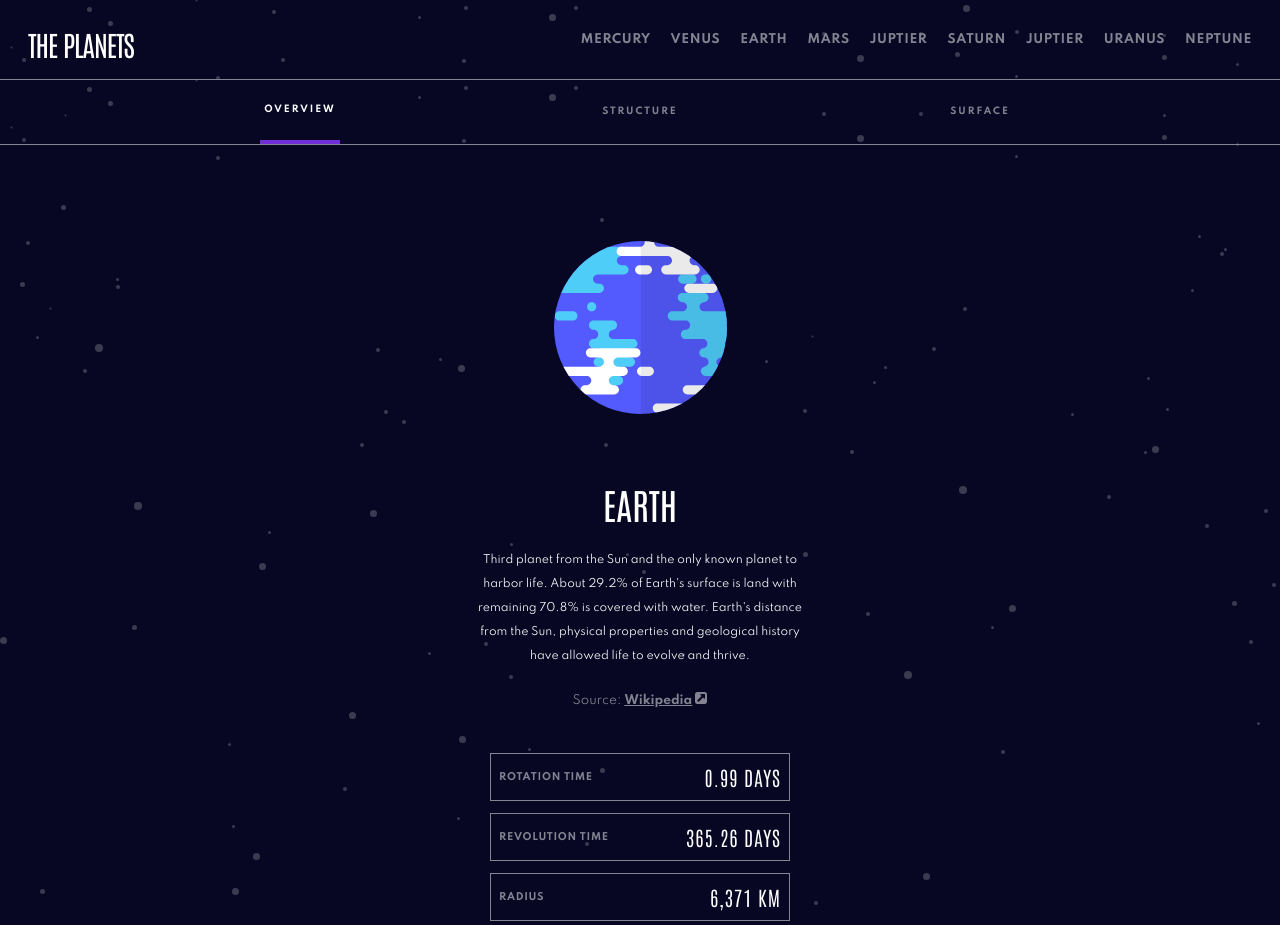
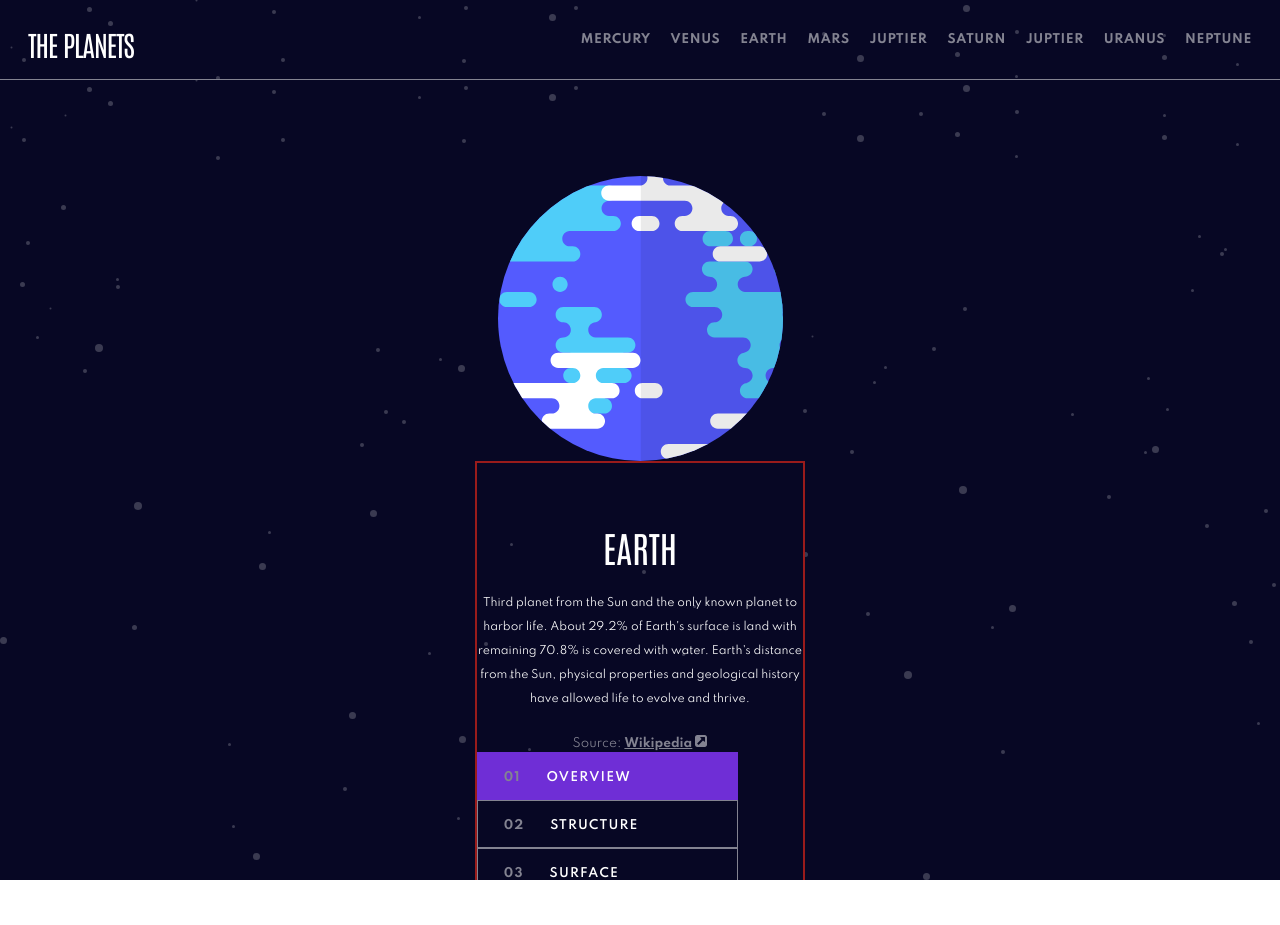
Before and after one commit to asim-ali5514/Planets, a Next.js app in the folder planets/: page /Earth in a window 1280 px wide. Shown: the top 925 px of the page. After the commit the page ends 880 px from the top, so only its background shows below. Built offline with nearby package versions, Linux system fonts and the light colour scheme.

Commit message:
Made button for desktop and tablet
just need to fit the page to the desktop  and tablet sizes and I should be done

```diff
--- /dev/null
+++ b/planets/components/MainButtons.tsx
@@ -0,0 +1,24 @@
+import React from 'react'
+import {InfoContext} from "../components/MainPage"
+import {useContext , createContext} from 'react'
+import { animate, motion , AnimatePresence } from "framer-motion"
+
+interface Props {
+    name : string;
+    color : string;
+    num : number;
+}
+
+export const  MainButtons:React.FC<Props> = ({name , color , num}) => {
+    const {Section , setSection} = useContext(InfoContext)
+    return (
+        <motion.button transition={{type : 'tween' , duration : 0.25}} animate={Section === num ? { backgroundColor  : color } : {backgroundColor : '#070724'}} onClick={() => setSection(num)} style={Section === num ? {backgroundColor : color , borderColor : color} : {}} className={Section === num ? "w-p80 bg-darkBlue h-12 border border-lightGrey  text-white font-Spartan text-xs flex flex-row items-center hover:bg-darkGrey hover:border-darkGrey " : "w-p80  h-12 border border-lightGrey  text-white font-Spartan text-xs flex flex-row items-center   hover:bg-darkGrey hover:border-darkGrey"}>
+            <p className="pt-1 text-lightGrey font-bold tracking-widest pl-p10">
+            {'0' + (num + 1)}
+            </p>
+            <p className="font-semibold = tracking-widest pt-1 pl-p10">
+            {name}
+            </p>
+        </motion.button>
+    )
+}
--- a/planets/components/MainPage.tsx
+++ b/planets/components/MainPage.tsx
@@ -5,6 +5,7 @@ import Image from 'next/image'
 import { animate, motion , AnimatePresence } from "framer-motion"
 import SourceIcon from "../public/icon-source.svg"
 import {FactBox} from "./FactBox"
+import {MainButtons} from "./MainButtons"
 interface Props {
     data: {
         name: string;
@@ -67,15 +68,20 @@ export const MainPage:React.FC<Props> = ({ data , data : {name, rotation, revolu
         data.geology.source
     ]
     return (
-        <div className="w-full h-full bg-darkBlue bg-background-stars flex flex-col items-center overflow-x-hidden"  >
-            <div className="flex flex-row justify-evenly border-b border-lightGrey w-full">
+        <div className="w-full h-full bg-darkBlue bg-background-stars flex flex-col items-center overflow-x-hidden md:h-screen"  >
+            <div className="flex flex-row justify-evenly border-b border-lightGrey w-full md:hidden">
                 <MobButtons color={color} title="OVERVIEW" num={0}/>
                 <MobButtons color={color} title="STRUCTURE" num={1}/>
                 <MobButtons color={color} title="SURFACE" num={2}/>
             </div>
             <div className="grid place-items-center mt-24 ">
                 <motion.div animate={{ opacity : 1 }} initial={{opacity : 0}} >
-                <Image src={Images[Section]} alt="planet img" width={mobdimensions} height={mobdimensions} />
+                <div className="md:hidden">
+                <Image src={Images[Section]}  alt="planet img" width={mobdimensions} height={mobdimensions} />
+                </div>
+                <div className="hidden md:grid">
+                <Image className="hidden md:grid" src={Images[Section]} alt="planet img" width={tabletdimensions} height={tabletdimensions} />
+                </div>
                 </motion.div>
                 <AnimatePresence >
                     { Section === 2 &&
@@ -85,18 +91,25 @@ export const MainPage:React.FC<Props> = ({ data , data : {name, rotation, revolu
                 </AnimatePresence>
             </div>
             <AnimatePresence>
-            <motion.div exit={{opacity : 0}} initial={{opacity : 0 , y : -100}} transition={{type : 'spring' , delay : 0.1}} animate={{ opacity : 1 , y : 0}} className="mt-16 flex flex-col justify-center items-center gap-6">
-                <h1 className="text-white font-Antonio text-4xl uppercase">{name}</h1>
-                <p className="text-white font-Spartan text-MobDesc leading-6 w-mobDesc text-center">{Descriptions[Section]}</p>
-                <p className="text-lightGrey font-Spartan text-xs">Source: <a className="underline font-bold" href={Sources[Section]}>Wikipedia</a> <Image src={SourceIcon} alt="source-icon"/> </p>
-            </motion.div>
+            <div className="md:flex-row border-2 border-red-800">
+                <motion.div exit={{opacity : 0}} initial={{opacity : 0 , y : -100}} transition={{type : 'spring' , delay : 0.1}} animate={{ opacity : 1 , y : 0}} className="mt-16 flex flex-col justify-center items-center gap-6">
+                    <h1 className="text-white font-Antonio text-4xl uppercase">{name}</h1>
+                    <p className="text-white font-Spartan text-MobDesc leading-6 w-mobDesc text-center">{Descriptions[Section]}</p>
+                    <p className="text-lightGrey font-Spartan text-xs">Source: <a className="underline font-bold" href={Sources[Section]}>Wikipedia</a> <Image src={SourceIcon} alt="source-icon"/> </p>
+                </motion.div>
+                <motion.div initial={{opacity : 0 , y : -100}} transition={{type : 'spring' , delay : 0.2}} animate={{ opacity : 1 , y : 0}}>
+                    <MainButtons  color={color} name="OVERVIEW" num={0}/>
+                    <MainButtons  color={color} name="STRUCTURE" num={1}/>
+                    <MainButtons  color={color} name="SURFACE" num={2}/>
+
+                </motion.div>
+            </div>
             </AnimatePresence>
-            <motion.div initial={{opacity : 0 , y : -100}} transition={{type : 'spring' , delay : 0.2}} animate={{opacity : 1 , y : 0}} className="flex flex-col gap-3 mt-11 mb-5">
+            <motion.div initial={{opacity : 0 , y : -100}} transition={{type : 'spring' , delay : 0.2}} animate={{opacity : 1 , y : 0}} className="flex flex-col gap-3 mt-11 mb-5 md:hidden">
                 <FactBox title="ROTATION TIME" info={rotation} />
                 <FactBox title="REVOLUTION TIME" info={revolution} />
                 <FactBox title="RADIUS" info={radius} />
                 <FactBox title="AVERAGE TEMP." info={temperature} />
-
             </motion.div>
         </div>
 
```
